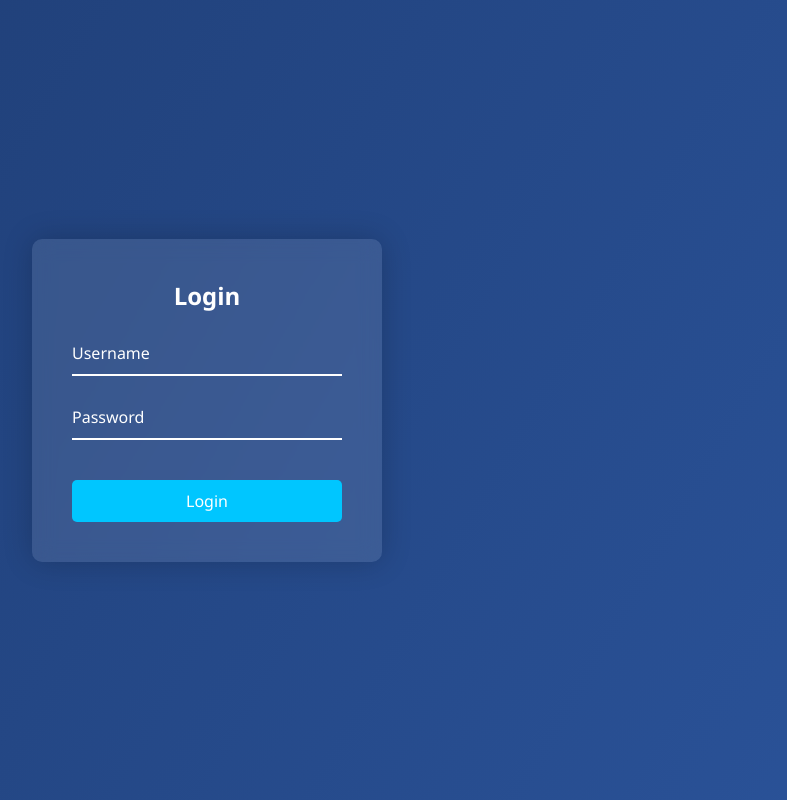
After one commit to Aakashnadarr/Expense_Tracker, a Django app: page /login/ in a window 1280 px wide. The commit adds this page. Shown: the whole page, without its empty margins (433-1220 px from the left). Run offline with Django 5.2, Linux system fonts and the light colour scheme.

Commit message:
Expense tracker updated

```diff
--- a/app/templates/index.html
+++ b/app/templates/index.html
@@ -1,5 +1,8 @@
 {% extends "base.html" %}
 {% block content %}
+{% if request.user.is_authenticated %}
+ <a href="{% url 'logout' %}" class="btn">Logout</a>
+{% endif %}
 <h1>Expense Tracker</h1>
 <div class="container">
   <div class="header">
--- /dev/null
+++ b/app/templates/login.html
@@ -0,0 +1,120 @@
+<!DOCTYPE html>
+<html lang="en">
+<head>
+  <meta charset="UTF-8">
+  <title>Animated Login Page</title>
+  <style>
+    * {
+      margin: 0;
+      padding: 0;
+      box-sizing: border-box;
+      font-family: 'Segoe UI', sans-serif;
+    }
+
+    body {
+      height: 100vh;
+      background: linear-gradient(120deg, #1e3c72, #2a5298);
+      display: flex;
+      justify-content: center;
+      align-items: center;
+    }
+
+    .login-box {
+      position: relative;
+      width: 350px;
+      padding: 40px;
+      background: rgba(255, 255, 255, 0.1);
+      border-radius: 10px;
+      backdrop-filter: blur(10px);
+      box-shadow: 0 0 30px rgba(0, 0, 0, 0.2);
+      animation: floatUp 1s ease forwards;
+      opacity: 0;
+    }
+
+    @keyframes floatUp {
+      0% {
+        transform: translateY(30px);
+        opacity: 0;
+      }
+      100% {
+        transform: translateY(0px);
+        opacity: 1;
+      }
+    }
+
+    .login-box h2 {
+      color: white;
+      text-align: center;
+      margin-bottom: 20px;
+    }
+
+    .input-box {
+      position: relative;
+      margin: 20px 0;
+    }
+
+    .input-box input {
+      width: 100%;
+      padding: 10px;
+      border: none;
+      outline: none;
+      background: transparent;
+      border-bottom: 2px solid white;
+      color: white;
+      font-size: 16px;
+    }
+
+    .input-box label {
+      position: absolute;
+      top: 10px;
+      left: 0;
+      color: white;
+      transition: 0.3s ease;
+      pointer-events: none;
+    }
+
+    .input-box input:focus ~ label,
+    .input-box input:valid ~ label {
+      top: -15px;
+      font-size: 12px;
+      color: #a0e7ff;
+    }
+
+    .btn {
+      width: 100%;
+      padding: 10px;
+      background: #00c6ff;
+      border: none;
+      color: white;
+      font-size: 16px;
+      border-radius: 5px;
+      cursor: pointer;
+      margin-top: 20px;
+      transition: background 0.3s ease;
+    }
+
+    .btn:hover {
+      background: #007acc;
+    }
+  </style>
+</head>
+<body>
+
+  <div class="login-box">
+    <h2>Login</h2>
+    <form method="POST" action="">
+      {% csrf_token %}
+      <div class="input-box">
+        <input type="text" name="username" required>
+        <label>Username</label>
+      </div>
+      <div class="input-box">
+        <input type="password" name="password" required>
+        <label>Password</label>
+      </div>
+      <button type="submit" class="btn">Login</button>
+    </form>
+  </div>
+
+</body>
+</html>
--- a/app/urls.py
+++ b/app/urls.py
@@ -4,5 +4,8 @@ from .views import *
 
 urlpatterns = [
     path('', index, name='index'),
+    path('register/', register, name='register'),
+    path('login/', login_page, name='login'),
+    path('logout/', logout_page, name='logout'),
     path('delete/<uuid:uuid>/', deletetransaction, name='deletetransaction'),
 ]
--- a/app/views.py
+++ b/app/views.py
@@ -2,6 +2,65 @@ from django.shortcuts import render,HttpResponse,redirect
 from django.contrib import messages
 from app.models import *
 from django.db.models import Sum
+from django.contrib.auth import authenticate, login, logout
+from django.contrib.auth.models import User
+from django.db.models import Q
+
+def register(request):
+   if request.method == 'POST':
+       first_name = request.POST.get('first_name')
+       last_name = request.POST.get('last_name')
+       email = request.POST.get('email')
+       username = request.POST.get('username')
+       password = request.POST.get('password')
+       user_object= User.objects.filter(
+           Q(username=username) | Q(email=email)
+       )
+
+       if user_object.exists():
+           messages.error(request, 'Error:Username or Email already exists')
+           return redirect('/register/')
+       user_object = User.objects.create_user(
+           first_name=first_name,
+           last_name=last_name,
+           email=email,
+           username=username,
+
+       )
+       user_object.set_password(password)
+       user_object.save()
+       messages.success(request, 'Success:Account created successfully')
+       return redirect('/login/')
+   else:
+       return render(request, 'register.html')
+def login_page(request):
+
+        if request.method == 'POST':
+            username = request.POST.get('username')
+            password = request.POST.get('password')
+            user_object = User.objects.filter(
+                username=username,
+            )
+            if not user_object.exists():
+                messages.error(request, 'Error:Username does not exist')
+                return redirect('/login/')
+            user_object = authenticate(
+                username=username,
+                password=password
+            )
+            if not user_object:
+                messages.error(request, 'Error:Invalid credentials')
+                return redirect('/login/')
+
+            login(request, user_object)
+            messages.success(request, 'Success:Logged in successfully')
+            return redirect('/')
+        else:
+            return render(request, 'login.html')
+def logout_page(request):
+    logout(request)
+    messages.success(request, 'Success:Logged out successfully')
+    return redirect('/login/')
 
 def index(request):
     if request.method == 'POST':
@@ -14,6 +73,7 @@ def index(request):
         if description.strip() == '':
             messages.info(request, 'Description is required')
             return redirect('/')
+
 
 
         Transaction.objects.create(amount=amount, description=description)
```
Also changed, not shown: app/templates/register.html (added, +72 -0 lines).
